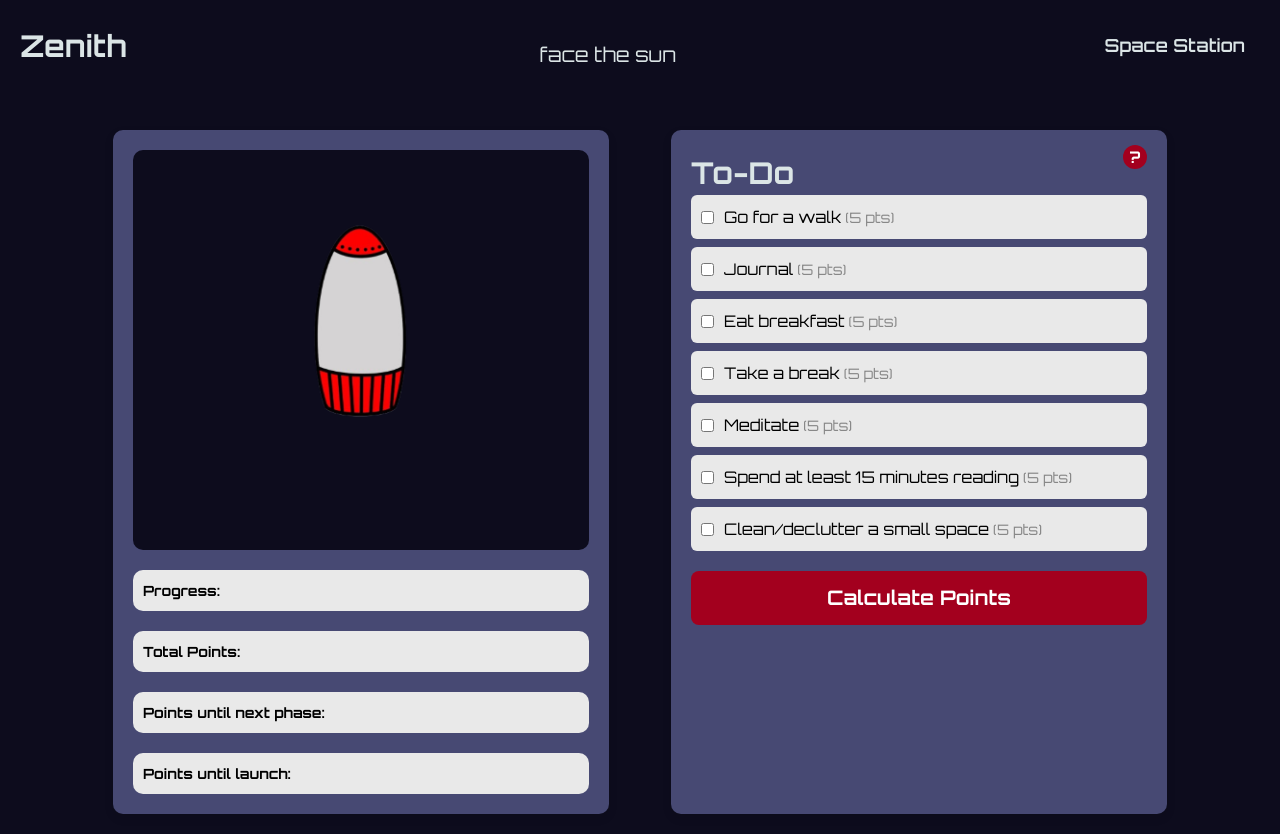
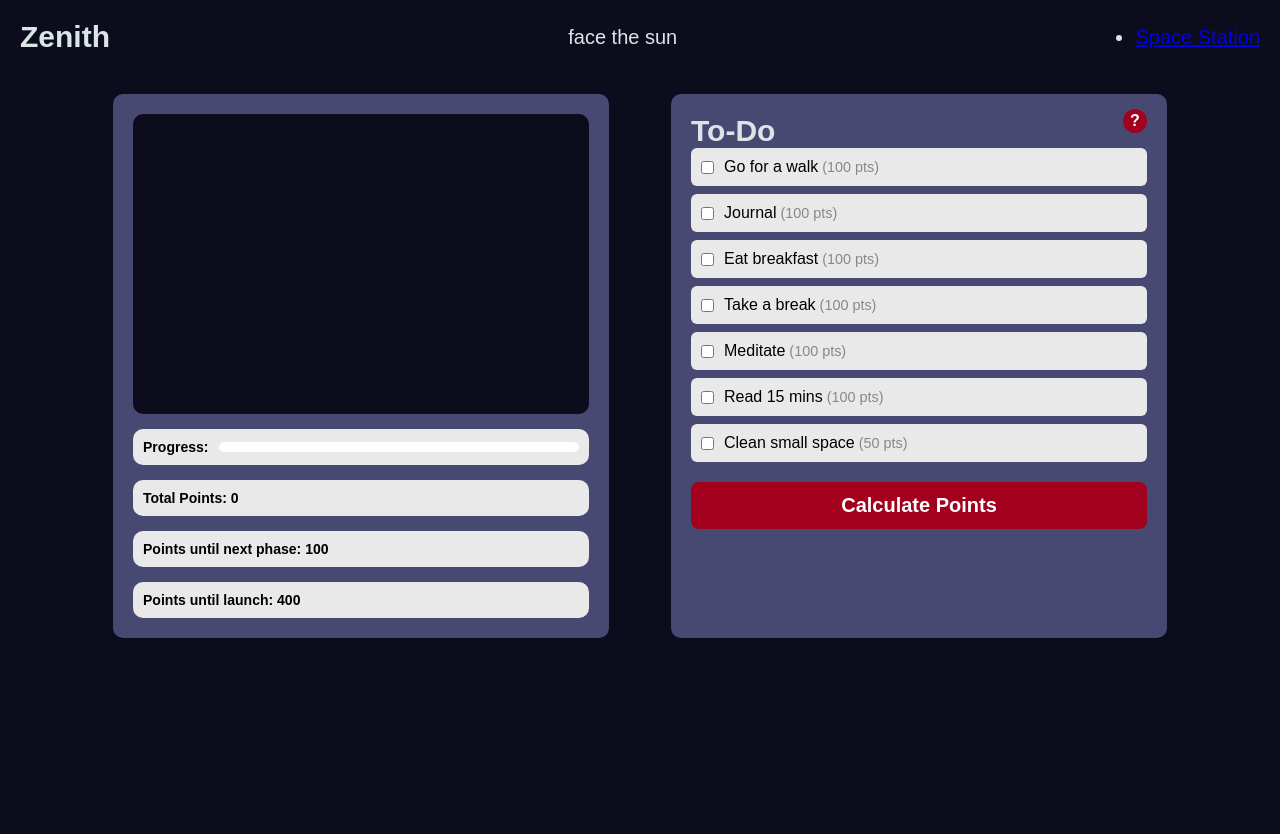
Before and after one commit to Zenith-Technica-25/Zenith, a plain HTML site: page public/index.html in a window 1280 px wide. Both pictures are taken after a click on the element "Calculate Points". After the commit the page ends 800 px from the top, so only its background shows below. Drawn offline with Linux system fonts and the light colour scheme.

Commit message:
hahahahaha

```diff
--- a/public/css/style.css
+++ b/public/css/style.css
@@ -1,108 +1,63 @@
-*{ /*resets settings*/
-    box-sizing: border-box; /*makes sure boxes are not changes by padding*/
-    margin: 0;
-    padding: 0;
+*{ box-sizing: border-box; margin: 0; padding: 0; }
 
-}
-
-/*creates variables*/
 :root {
     --bg-color: #0D0C1D;
     --light: #DBE5E6;
-    --grey-color: #4C596B;
 }
 
 body {
     font-family: 'Orbitron', sans-serif;
     font-size: 20px;
-    line-height: 1.5;
     background: var(--bg-color);
-    overflow-x: hidden;
     color: var(--light);
 }
 
-a {
-    text-decoration: none; /*removes underline*/
-    color: var(--light);
-}
+.navbar { padding: 20px; }
+.navbar .container { display: flex; justify-content: space-between; align-items: center; }
 
-ul { /*unordered lists*/
-    list-style: none; /*removes bullets*/
-}
+.container-wide { display: flex; gap: 5%; justify-content: center; margin: 20px; }
 
-img {
-    max-width: 100%; /* prevents imgs from breaking out of divs*/
-}
-
-
-/* NAVBAR */
-.navbar {
-    padding: 20px;
-}
-
-.navbar .container {
-    display: flex;
-    justify-content: space-between;
-    align-items: center;
-}
-
-.navbar .quote {
-    margin-top: 20px;
-    font-size: 20px;
-}
-
-.navbar .main-menu ul {
-    display: flex;
-}
-
-.navbar ul li a {
-    padding: 10px 15px;
-    display: block;
-    font-weight: 600;
-    font-size: 18px;
-    transition: 0.5s;
-}
-
-.navbar ul li a:hover {
-    color: var(--bg-color);
-}
-
-/* MAIN */
-
-.main .container-wide {
-    position: relative;
-    display: flex;
-    gap: 5%;
-    margin: 20px;
-    justify-content: center;
-
-}
-
-.rocket{
+.rocket {
     background: #474973;
     padding: 20px;
     border-radius: 10px;
     width: 40%;
-    box-shadow: 0 4px 10px rgba(0, 0, 0, 0.1);
-    margin-top: 20px;
     display: flex;
     flex-direction: column;
-    gap: 20px;
+    gap: 15px;
     align-items: center;
-    justify-content: top;
-
 }
 
 .rocket_space {
     background-color: #0D0C1D;
-    padding: 10px;
-    border-radius: 10px;
     width: 100%;
     max-height: 400px;
+    border-radius: 10px;
     display: flex;
     justify-content: center;
     align-items: center;
+    position: relative; /* needed for absolute children */
+    overflow: hidden;   /* prevent overflow */
+    min-height: 300px;  /* ensure container has space even if image hidden */
 }
+
+.rocket_space div {
+    position: absolute;
+    top: 50%;
+    left: 50%;
+    transform: translate(-50%, -50%);
+    max-width: 300px;
+    max-height: 100%;
+    display: none;
+}
+
+.rocket_space div img {
+    display: block;
+    max-width: 300px;
+    height: 100%; /* make image fit container height */
+}
+
+
 
 .under_rocket{
     width: 100%;
@@ -113,80 +68,41 @@ img {
     font-size: 12px;
 }
 
-.Phase1{
-    display: on;
-    max-width: 300px;
-}
-.Phase2{
-    display: none;
-    max-width: 300px;
-}
-.Phase3{
-    display: none;
-    max-width: 300px;
-}
-.Phase4{
-    display: none;
-    max-width: 300px;
+.progress-text {
+    display: flex;
+    align-items: center;
+    gap: 10px;
 }
 
-.main .container-wide .main-content{
-    position: absolute; /* Takes the element out of the normal flow */
-    justify-content: center;
-    top: 0; /* Adjust as needed for specific placement */
-    left: 0; /* Adjust as needed for specific placement */
-    width: 100%; /* Or specific width */
-    height: 100%; /* Or specific height */
-    z-index: 2; /* Higher z-index brings it forward */
+.progress-bar-container {
+    flex: 1;
+    height: 10px;
+    background-color: #fff;
+    border-radius: 5px;
+    overflow: hidden;
 }
 
-
-
-.main img{
-    display: block;
-    justify-self: center;
-    align-items: center;
-    max-width: 100%;
-    margin-bottom: 30px;
-    margin-top: 80px;
-}
-
-.main .main-text{
-    display: block;
-    justify-self: center;
-    margin-bottom: 30px;
-    font-size: 24px;
-    font-family: 'Zain', sans-serif;
-    font-display: bold;
-}
-
-.main .links ul{
-    display: flex;
-    justify-content: center;
+.progress-bar {
+    height: 100%;
+    width: 0%;
+    background-color: #A3001E;
+    transition: width 0.5s ease;
 }
 
 .task-list {
-    position: relative; /* Make this the reference for absolute positioning */
     background: #474973;
     padding: 20px;
     border-radius: 10px;
     width: 40%;
-    box-shadow: 0 4px 10px rgba(0, 0, 0, 0.1);
-    margin-top: 20px;
+    position: relative;
 }
 
-.task-list h1 {
-    position: relative;
-    display: flex;
-    align-items: center;
-    gap: 50%; /* space between "To-Do" and icon */
-}
+.task-list h1 { display: flex; align-items: center; gap: 50%; }
 
-/*Formatting Help - Question mark*/
 .help-icon {
     position: absolute;
-    top: 15px;  /* distance from top */
-    right: 20px; /* distance from right */
+    top: 15px;
+    right: 20px;
     cursor: pointer;
     font-size: 16px;
     background-color: #A3001E;
@@ -198,10 +114,9 @@ img {
     align-items: center;
     justify-content: center;
     font-weight: bold;
-    z-index: 10; /* above other content */
+    z-index: 10;
 }
 
-/* Tooltip box */
 .tooltip-text {
     visibility: hidden;
     width: 180px;
@@ -211,29 +126,18 @@ img {
     padding: 8px;
     border-radius: 6px;
     position: absolute;
-    top: -40px; /* above the icon */
+    top: -40px;
     right: 50%;
     transform: translateX(50%);
-    z-index: 20;
     opacity: 0;
     transition: opacity 0.2s;
     font-size: 12px;
     line-height: 1.2;
 }
 
-/* Show tooltip on hover */
-.help-icon:hover .tooltip-text {
-    visibility: visible;
-    opacity: 1;
-}
-/* UL */
-#tasklist {
-  list-style: none;
-  padding: 0;
-  margin: 0;
-}
+.help-icon:hover .tooltip-text { visibility: visible; opacity: 1; }
 
-/* Individual tasks */
+#tasklist { list-style: none; padding: 0; }
 #tasklist li {
     background: #e9e9e9;
     padding: 10px;
@@ -244,14 +148,9 @@ img {
     display: flex;
     align-items: center;
     gap: 10px;
-  transition: transform 0.3s ease, opacity 0.3s ease; /* smooth move and fade */
+    transition: transform 0.3s ease, opacity 0.3s ease;
 }
-
-#tasklist li.completed label {
-  text-decoration: line-through;
-  color: #888;
-  opacity: 0.7; /* slight fade */
-}
+#tasklist li.completed label { text-decoration: line-through; color: #888; opacity: 0.7; }
 
 .calculate-points {
     background-color: #A3001E;
@@ -260,11 +159,8 @@ img {
     padding: 12px 20px;
     margin-top: 20px;
     border-radius: 8px;
-  cursor: pointer; /* makes it clickable */
+    cursor: pointer;
     font-weight: bold;
     transition: background-color 0.3s;
 }
-
-.calculate-points:hover {
-  background-color: #5952d4;
-}
+.calculate-points:hover { background-color: #5952d4; }
--- a/public/index.html
+++ b/public/index.html
@@ -4,23 +4,14 @@
   <meta charset="UTF-8">
   <meta name="viewport" content="width=device-width, initial-scale=1.0">
   <title>Zenith</title>
-
-  <link rel="preconnect" href="https://fonts.googleapis.com">
-<link rel="preconnect" href="https://fonts.gstatic.com" crossorigin>
-<link href="https://fonts.googleapis.com/css2?family=Orbitron:wght@400..900&display=swap" rel="stylesheet">
-
-  <link
-  rel = "stylesheet" href="css/style.css"
-  />
+  <link rel="stylesheet" href="css/style.css">
 </head>
 <body>
 
 <!-- NAVBAR -->
 <nav class="navbar">
     <div class="container">
-            <!-- <img src="images/logo.png" alt="logo"> -->
-
-            <h1 >Zenith</h1>
+        <h1>Zenith</h1>
         <p class="quote">face the sun</p>
         <div class="main-menu">
             <ul>
@@ -35,56 +26,38 @@
     <div class="container-wide">
         <div class="rocket">
             <div class="rocket_space">
-                <div class="Phase1">
-                  <img src="images2/Rocket_Phase1_NBG.png" alt="">
-                </div>
-                <div class="Phase2">
-                  <img src="images2/Rocket_Phase2_NBG.png" alt="">
-                </div>
-                <div class="Phase3">
-                  <img src="images2/Rocket_Phase3_NBG.png" alt="">
-                </div>
-                <div class="Phase4">
-                  <img src="images2/Rocket_Phase4_NBG.png" alt="">
+                <div class="Phase1"><img src="images2/Rocket_Phase1_NBG.png" alt=""></div>
+                <div class="Phase2"><img src="images2/Rocket_Phase2_NBG.png" alt=""></div>
+                <div class="Phase3"><img src="images2/Rocket_Phase3_NBG.png" alt=""></div>
+                <div class="Phase4"><img src="images2/Rocket_Phase4_NBG.png" alt=""></div>
             </div>
 
-              </div>
             <div class="progress under_rocket">
                 <div class="progress-text">
-                  <h3>
-                    Progress:
-                  </h3>
+                    <h3>Progress:</h3>
+                    <div class="progress-bar-container">
+                        <div class="progress-bar"></div>
                     </div>
                 </div>
-              <div class="total_points under_rocket">
-                <h3>
-                    Total Points:
-                  </h3>
             </div>
-              <div class="points_till_next_phase under_rocket">
-                <h3>
-                    Points until next phase:
-                  </h3>
-              </div>
-              <div class="points_till_launch under_rocket">
-                <h3>
-                    Points until launch:
-                  </h3>
-              </div>
+
+            <div class="total_points under_rocket"><h3>Total Points:</h3></div>
+            <div class="points_till_next_phase under_rocket"><h3>Points until next phase:</h3></div>
+            <div class="points_till_launch under_rocket"><h3>Points until launch:</h3></div>
         </div>
 
         <div class="task-list">
             <span class="help-icon">?
-              <span class="tooltip-text">Build your rocket by clicking to complete tasks. Calculate points to add it to your progress bar.</span>
+                <span class="tooltip-text">
+                    Build your rocket by clicking to complete tasks. Calculate points to add it to your progress bar.
+                </span>
             </span>
             <h1>To-Do</h1>
             <ul id="tasklist"></ul>
             <div class="calculate-points">Calculate Points</div>
         </div>
-
     </div>
 </section>
-
 
 <script src="js/main.js"></script>
 </body>
--- a/public/js/main.js
+++ b/public/js/main.js
@@ -1,55 +1,54 @@
-const tasks =
-    [{ text: " Go for a walk", points: 5},
-    { text: " Journal", points: 5},
-    { text: " Eat breakfast", points: 5},
-    { text: " Take a break", points: 5},
-    { text: " Meditate", points: 5},
-    { text: " Spend at least 15 minutes reading", points: 5},
-    { text: " Clean/declutter a small space", points: 5}];
+const tasks = [
+  { text: "Go for a walk", points: 100},
+  { text: "Journal", points: 100},
+  { text: "Eat breakfast", points: 100},
+  { text: "Take a break", points: 100},
+  { text: "Meditate", points: 100},
+  { text: "Read 15 mins", points: 100},
+  { text: "Clean small space", points: 50}
+];
 
-
-
-// ===== SELECT TASK LIST AND BUTTON =====
+// DOM elements
 const taskList = document.getElementById("tasklist");
 const calculateBtn = document.querySelector(".calculate-points");
+const totalPointsEl = document.querySelector(".total_points h3");
+const pointsTillNextPhaseEl = document.querySelector(".points_till_next_phase h3");
+const pointsTillLaunchEl = document.querySelector(".points_till_launch h3");
+const progressBarEl = document.querySelector(".progress-bar");
 
-// ===== CREATE TASK LIST =====
+const rocketSpace = document.querySelector(".rocket_space");
+const rocketPhases = rocketSpace.querySelectorAll("div"); // Phase1-4
+
+const phasePoints = [100, 200, 300, 400];
+const launchPoints = 400;
+
+// Build task list
 tasks.forEach((task, index) => {
   const li = document.createElement("li");
-
-  // Create checkbox
   const checkbox = document.createElement("input");
   checkbox.type = "checkbox";
   checkbox.id = `task-${index}`;
 
-  // Create label
   const label = document.createElement("label");
   label.htmlFor = checkbox.id;
   label.textContent = task.text;
 
-  // Add point value span
   const pointsSpan = document.createElement("span");
   pointsSpan.textContent = ` (${task.points} pts)`;
-  pointsSpan.style.color = "#888888"; // lighter text color
+  pointsSpan.style.color = "#888";
   pointsSpan.style.fontSize = "0.9em";
   label.appendChild(pointsSpan);
 
-  // Checkbox change behavior (move tasks)
   checkbox.addEventListener("change", () => {
     li.classList.toggle("completed", checkbox.checked);
-
     setTimeout(() => {
-      if (checkbox.checked) {
-        taskList.appendChild(li); // move to bottom
-      } else {
+      if (checkbox.checked) taskList.appendChild(li);
+      else {
         const firstCompleted = taskList.querySelector(".completed");
-        if (firstCompleted) {
-          taskList.insertBefore(li, firstCompleted); // move above first completed
-        } else {
-          taskList.appendChild(li);
-        }
+        if (firstCompleted) taskList.insertBefore(li, firstCompleted);
+        else taskList.appendChild(li);
       }
-    }, 500); // delay in milliseconds (longer delay)
+    }, 500);
   });
 
   li.appendChild(checkbox);
@@ -57,16 +56,35 @@ tasks.forEach((task, index) => {
   taskList.appendChild(li);
 });
 
-// ===== CALCULATE POINTS BUTTON =====
+// Calculate points
 calculateBtn.addEventListener("click", () => {
   let totalPoints = 0;
-
   document.querySelectorAll("#tasklist li").forEach((taskItem, index) => {
     const checkbox = taskItem.querySelector("input[type='checkbox']");
-    if (checkbox.checked) {
-      totalPoints += tasks[index].points;
-    }
+    if (checkbox.checked) totalPoints += tasks[index].points;
   });
 
-  alert(`You have earned ${totalPoints} points!`);
+  totalPointsEl.textContent = `Total Points: ${totalPoints}`;
+
+  // Determine phase
+  let currentPhase = 0;
+  for (let i = 0; i < phasePoints.length; i++) {
+    if (totalPoints >= phasePoints[i]) currentPhase = i + 1;
+  }
+
+  rocketPhases.forEach((phase, idx) => {
+    phase.style.display = (idx === currentPhase - 1) ? "block" : "none";
+  });
+
+  // Points till next phase
+  if (currentPhase < phasePoints.length) {
+    pointsTillNextPhaseEl.textContent = `Points until next phase: ${phasePoints[currentPhase] - totalPoints}`;
+  } else pointsTillNextPhaseEl.textContent = `Points until next phase: 0`;
+
+  // Points till launch
+  pointsTillLaunchEl.textContent = `Points until launch: ${launchPoints - totalPoints}`;
+
+  // Update progress bar
+  const progressPercent = Math.min((totalPoints / launchPoints) * 100, 100);
+  progressBarEl.style.width = progressPercent + "%";
 });
```
Lines whose indentation alone changed are shown as unchanged.
